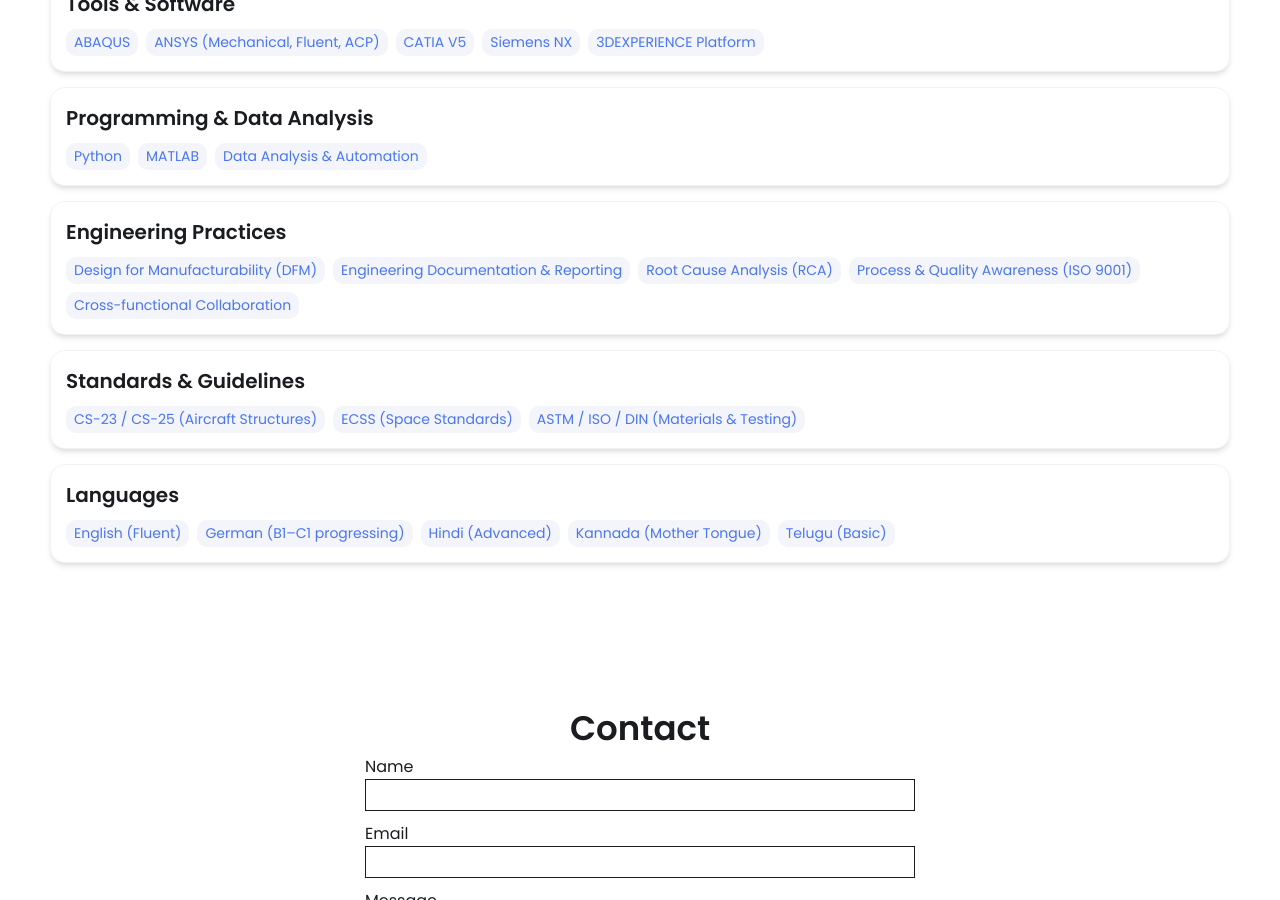
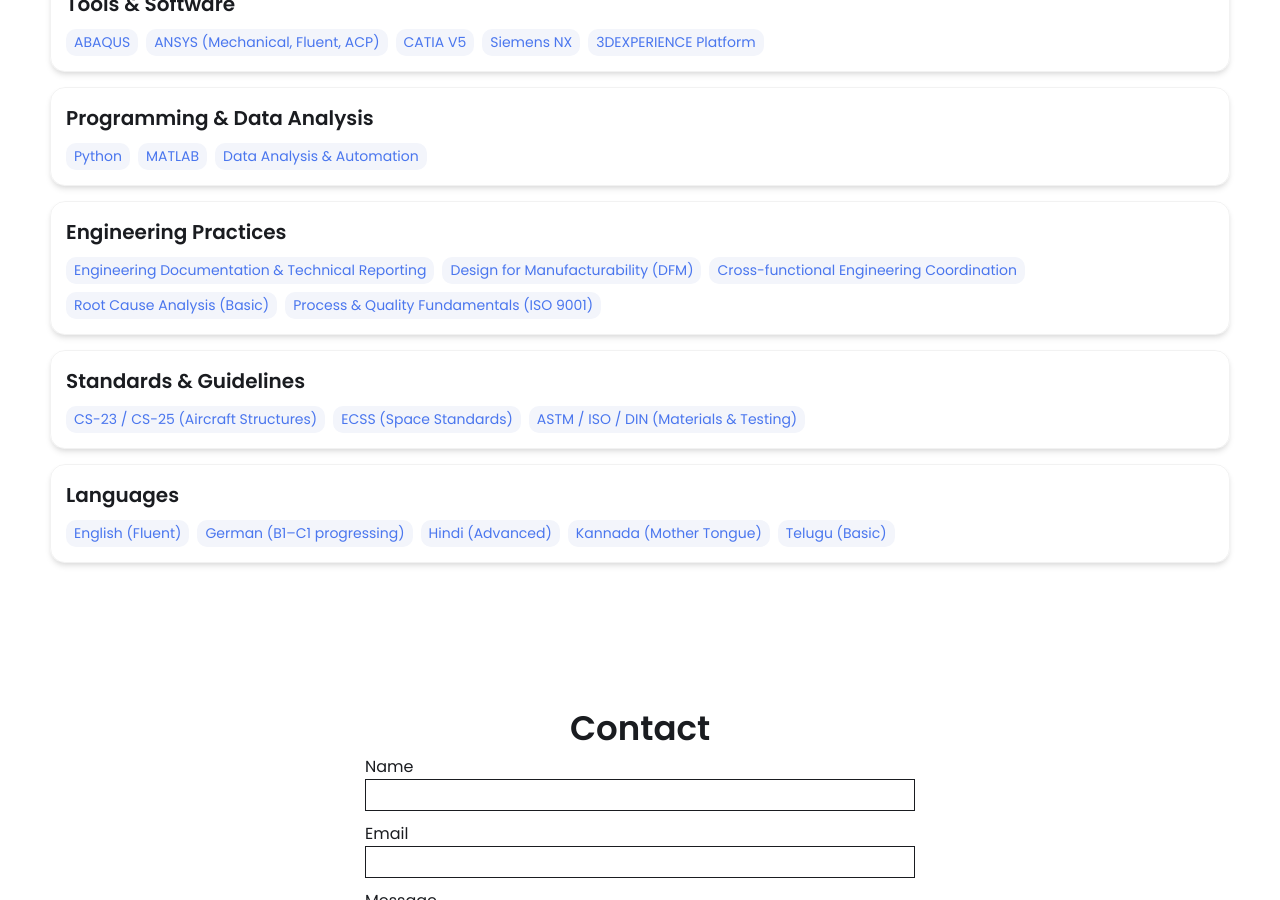
Before and after one commit to Shivakumar-Suhas/Shivakumar-Suhas.github.io, a Jekyll site: the page built from index.html, in a window 1280 px wide and 900 px high, scrolled down 4715 px. Built offline with Jekyll 4.4.1, drawn with Linux system fonts in a browser that asks for light colours.

Commit message:
Update _config.yml

```diff
--- a/_config.yml
+++ b/_config.yml
@@ -78,11 +78,11 @@
 
   - category: Engineering Practices
     tools:
+    - Engineering Documentation & Technical Reporting
     - Design for Manufacturability (DFM)
-    - Engineering Documentation & Reporting
-    - Root Cause Analysis (RCA)
-    - Process & Quality Awareness (ISO 9001)
-    - Cross-functional Collaboration
+    - Cross-functional Engineering Coordination
+    - Root Cause Analysis (Basic)
+    - Process & Quality Fundamentals (ISO 9001)
 
   - category: Standards & Guidelines
     tools:
```
